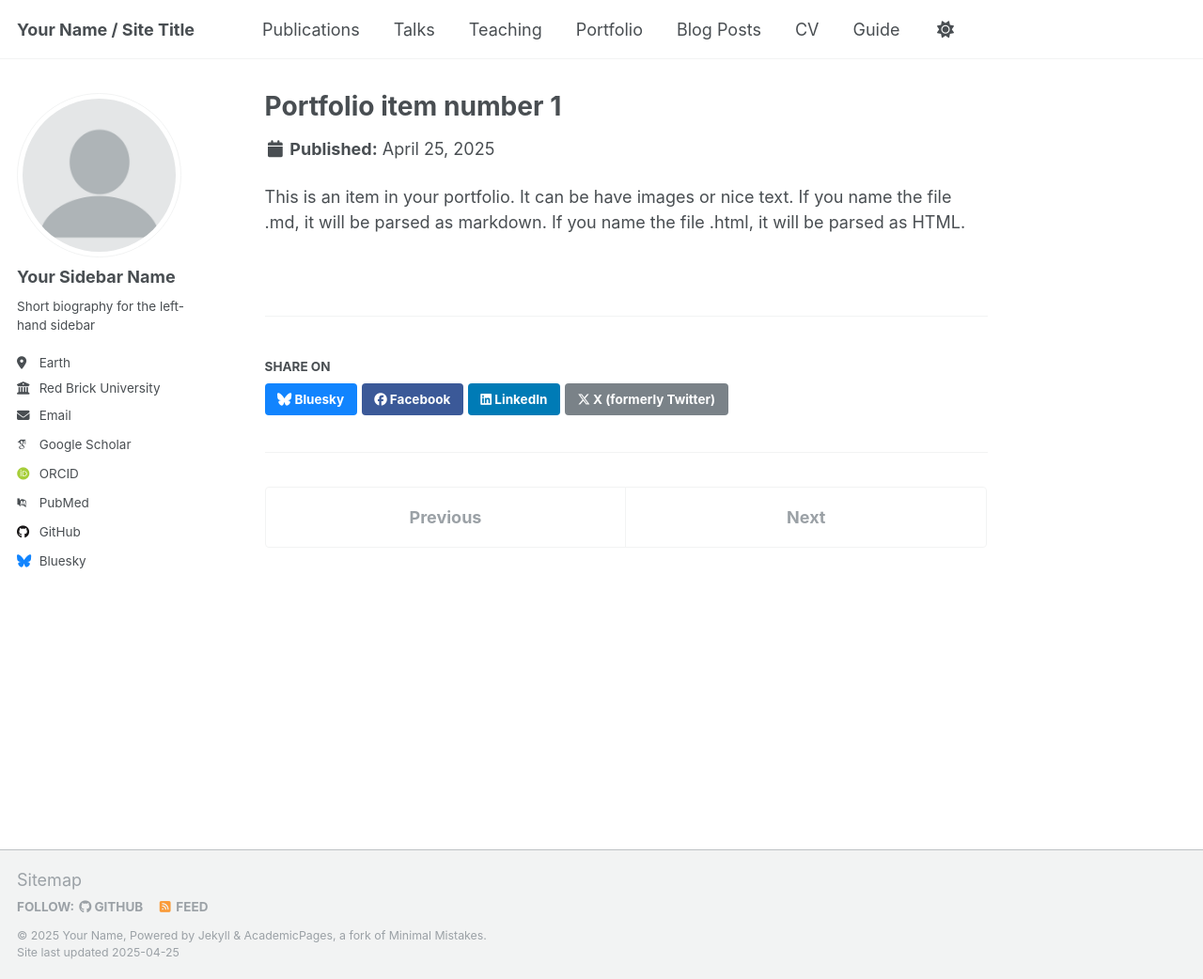
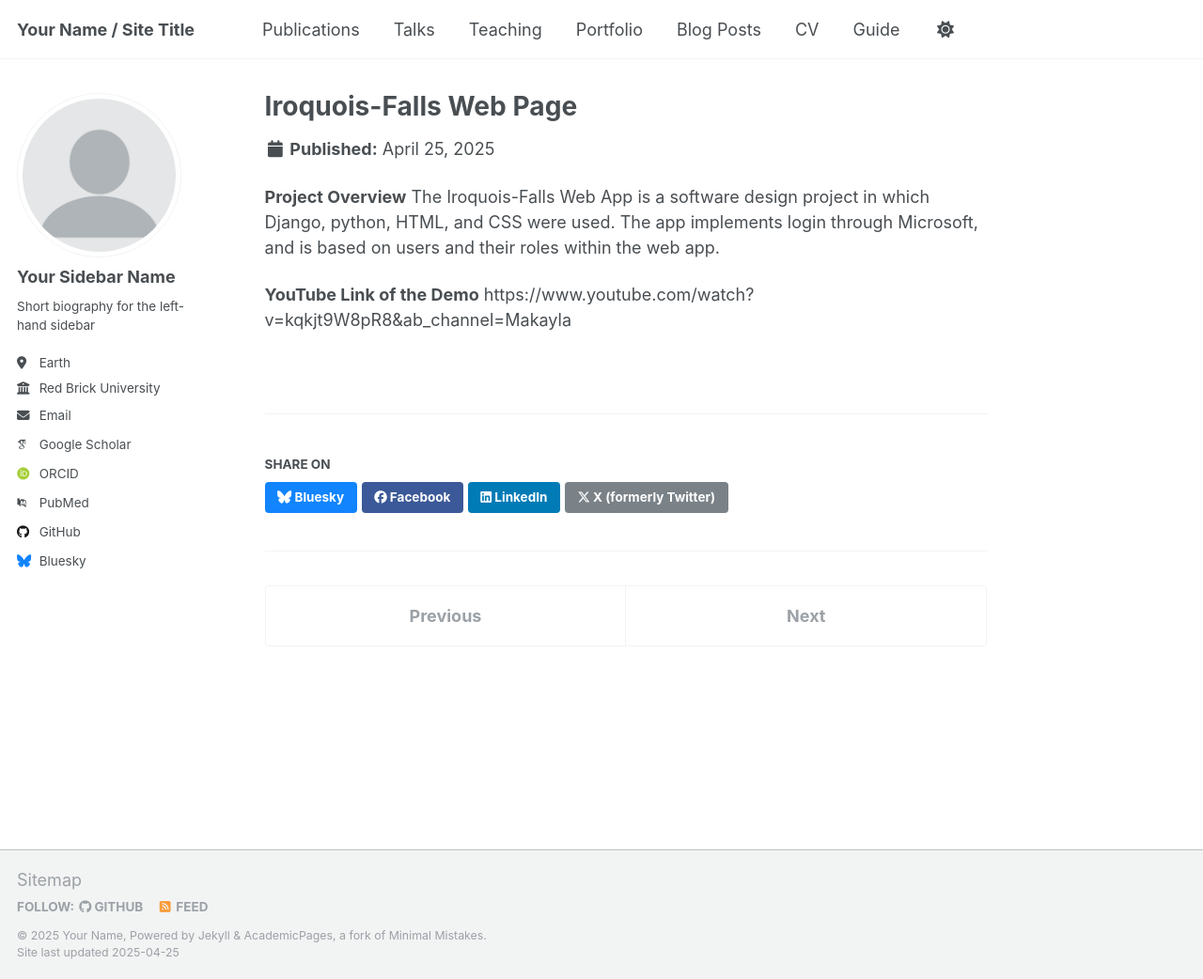
Before and after one commit to G-bolanos/g-bolanos-github-page, a Jekyll site: the page built from _portfolio/portfolio-1.md, in a window 1280 px wide and 1042 px high. Shown: the whole window at 94% size. Built offline with Jekyll 4.4.1, drawn with Linux system fonts in a browser that asks for light colours; some web fonts are replaced.

Commit message:
Update portfolio-1.md

```diff
--- a/_portfolio/portfolio-1.md
+++ b/_portfolio/portfolio-1.md
@@ -1,7 +1,11 @@
 ---
-title: "Portfolio item number 1"
-excerpt: "Short description of portfolio item number 1<br/><img src='/images/500x300.png'>"
+title: "Iroquois-Falls Web Page"
+excerpt: "This is a YouTube link to a live demo of the Iroquois-Fall Web App"
 collection: portfolio
 ---
 
-This is an item in your portfolio. It can be have images or nice text. If you name the file .md, it will be parsed as markdown. If you name the file .html, it will be parsed as HTML.
+**Project Overview**
+The Iroquois-Falls Web App is a software design project in which Django, python, HTML, and CSS were used. The app implements login through Microsoft, and is based on users and their roles within the web app.
+
+**YouTube Link of the Demo**
+https://www.youtube.com/watch?v=kqkjt9W8pR8&ab_channel=Makayla
```
